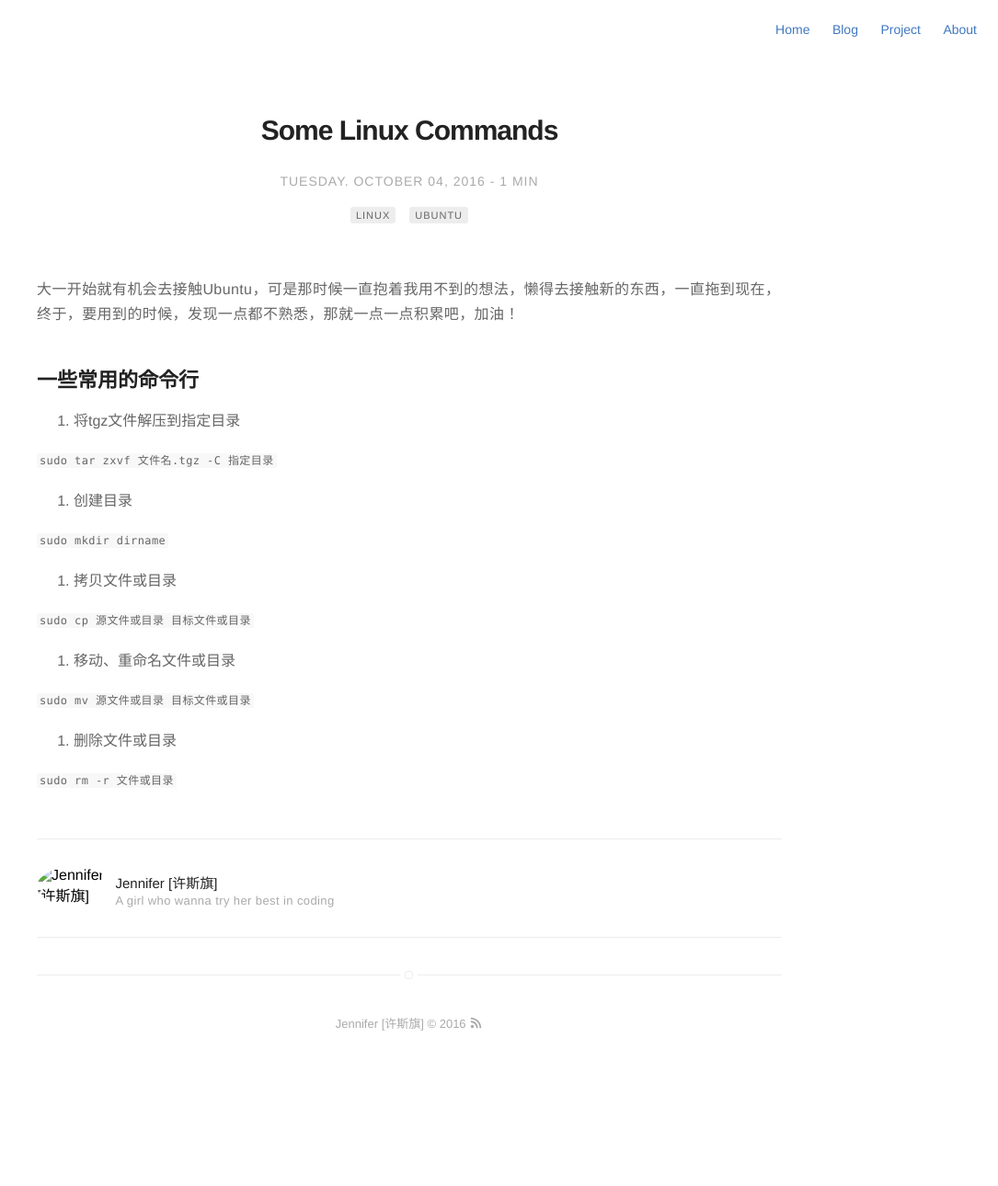
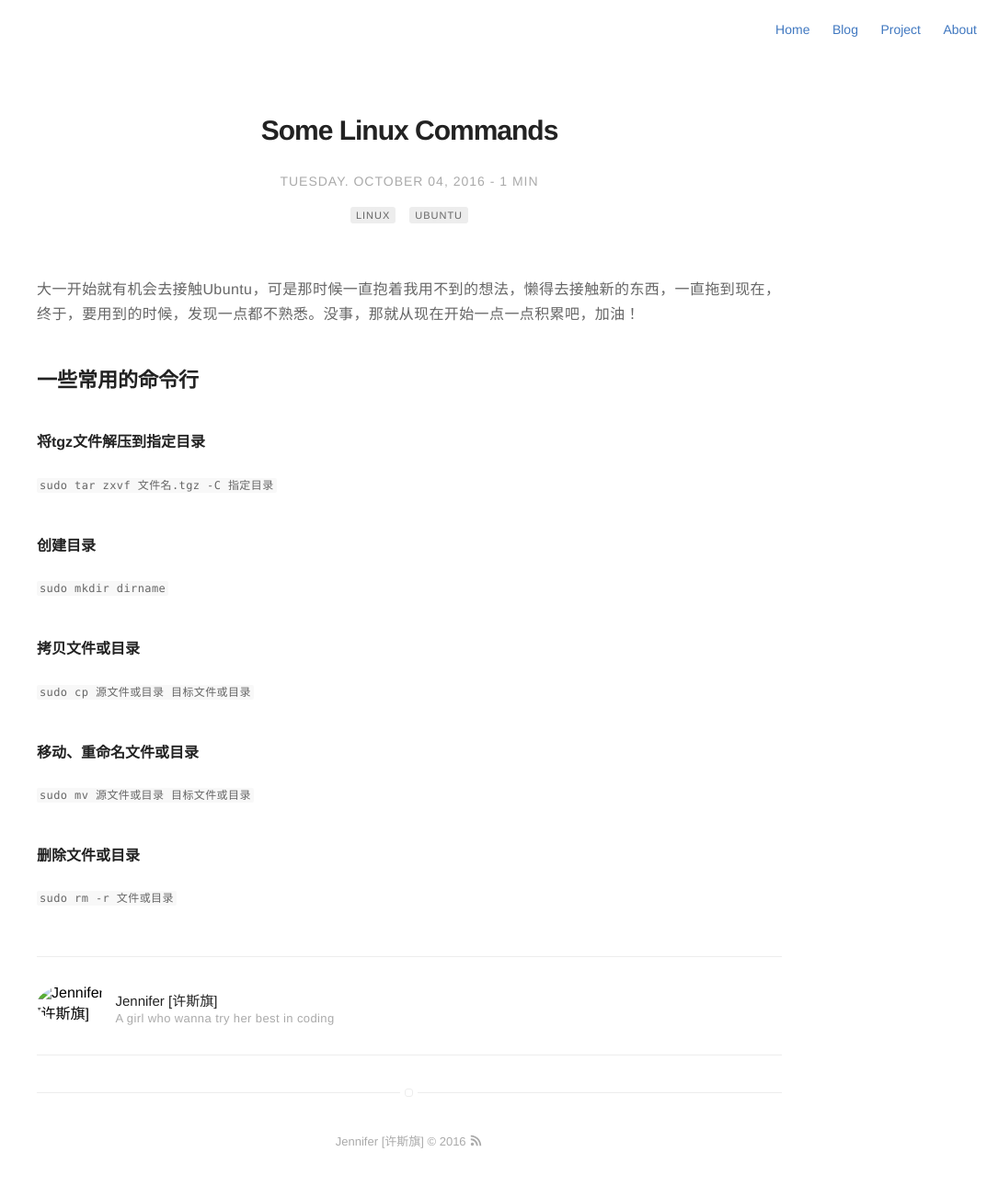
Before and after one commit to siqi-xu/siqi-xu.github.io, a Jekyll site: the page built from _posts/2016-10-04-Some-Linux-Commands.md, in a window 1280 px wide. Shown: the whole page at 92% size, without its empty margins (195-1280 px from the left). Built offline with Jekyll 4.4.1, drawn with Linux system fonts in a browser that asks for light colours; before the commit the page ends 1162 px from its top, so only the background shows below that.

Commit message:
Update 2016-10-04-Some-Linux-Commands.md

```diff
--- a/_posts/2016-10-04-Some-Linux-Commands.md
+++ b/_posts/2016-10-04-Some-Linux-Commands.md
@@ -9,26 +9,26 @@ tag:
 blog: true
 ---
 
-大一开始就有机会去接触Ubuntu，可是那时候一直抱着我用不到的想法，懒得去接触新的东西，一直拖到现在，终于，要用到的时候，发现一点都不熟悉，那就一点一点积累吧，加油！
+大一开始就有机会去接触Ubuntu，可是那时候一直抱着我用不到的想法，懒得去接触新的东西，一直拖到现在，终于，要用到的时候，发现一点都不熟悉。没事，那就从现在开始一点一点积累吧，加油！
 
 ## 一些常用的命令行
 
-1. 将tgz文件解压到指定目录
+#### 将tgz文件解压到指定目录
 
 `sudo tar zxvf 文件名.tgz -C 指定目录`
 
-2. 创建目录
+#### 创建目录
 
 `sudo mkdir dirname`
 
-3. 拷贝文件或目录
+#### 拷贝文件或目录
 
 `sudo cp 源文件或目录 目标文件或目录`
 
-4. 移动、重命名文件或目录
+#### 移动、重命名文件或目录
 
 `sudo mv 源文件或目录 目标文件或目录`
 
-5. 删除文件或目录
+#### 删除文件或目录
 
 `sudo rm -r 文件或目录`
```
